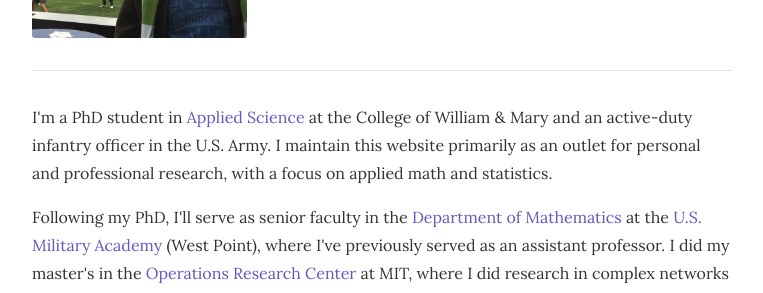
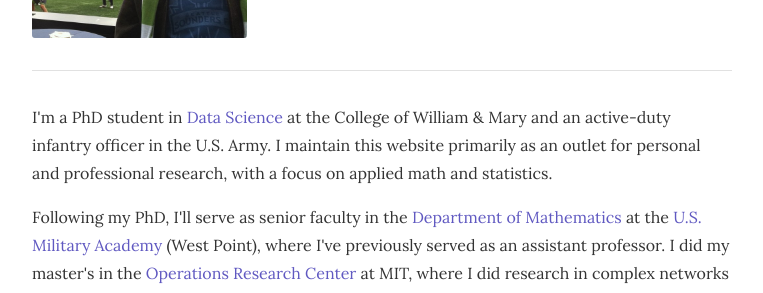
Before and after one commit to stmorse/stmorse.github.io, a Jekyll site: the page built from index.html, in a window 1280 px wide. Shown: the part 380-673 px from the top of the page, without its empty margins (258-1021 px from the left). Built offline with Jekyll 4.4.1, drawn with Linux system fonts in a browser that asks for light colours; nearby versions of some CDN libraries; the list of posts is cut into pages by our own code.

Commit message:
updated CSDP link

```diff
--- a/index.html
+++ b/index.html
@@ -21,7 +21,7 @@
 
 <hr>
 
-<p>I'm a PhD student in <a href="https://www.wm.edu/as/appliedscience/">Applied Science</a> at the College of William & Mary and an active-duty infantry officer in the U.S. Army.  I maintain this website primarily as an outlet for personal and professional research, with a focus on applied math and statistics. </p>
+<p>I'm a PhD student in <a href="https://www.wm.edu/cdsp/">Data Science</a> at the College of William & Mary and an active-duty infantry officer in the U.S. Army.  I maintain this website primarily as an outlet for personal and professional research, with a focus on applied math and statistics. </p>
 
 <p>Following my PhD, I'll serve as senior faculty in the <a href="http://www.usma.edu/math">Department of Mathematics</a> at the <a href="http://www.usma.edu">U.S. Military Academy</a> (West Point), where I've previously served as an assistant professor.  I did my master's in the <a href="http://orc.mit.edu">Operations Research Center</a> at MIT, where I did research in complex networks with MIT's <a href="http://humnet.mit.edu">HuMNet Lab</a> and the <a href="http://www.draper.com">Draper Laboratory</a>.</p>
 
```
